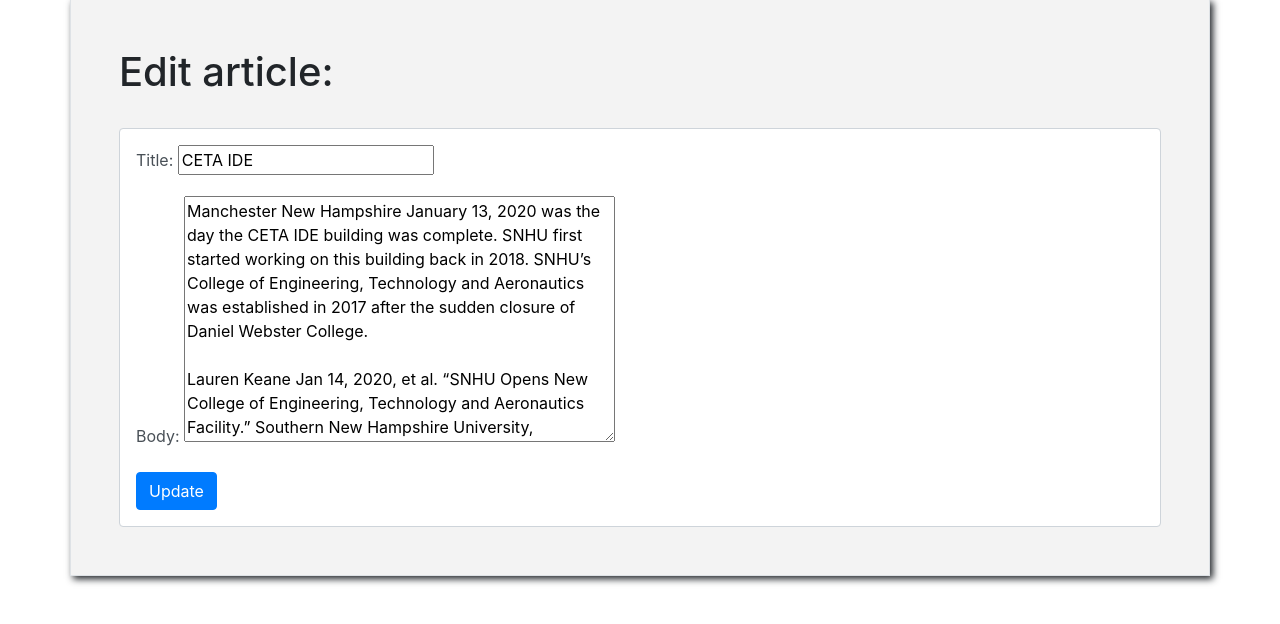
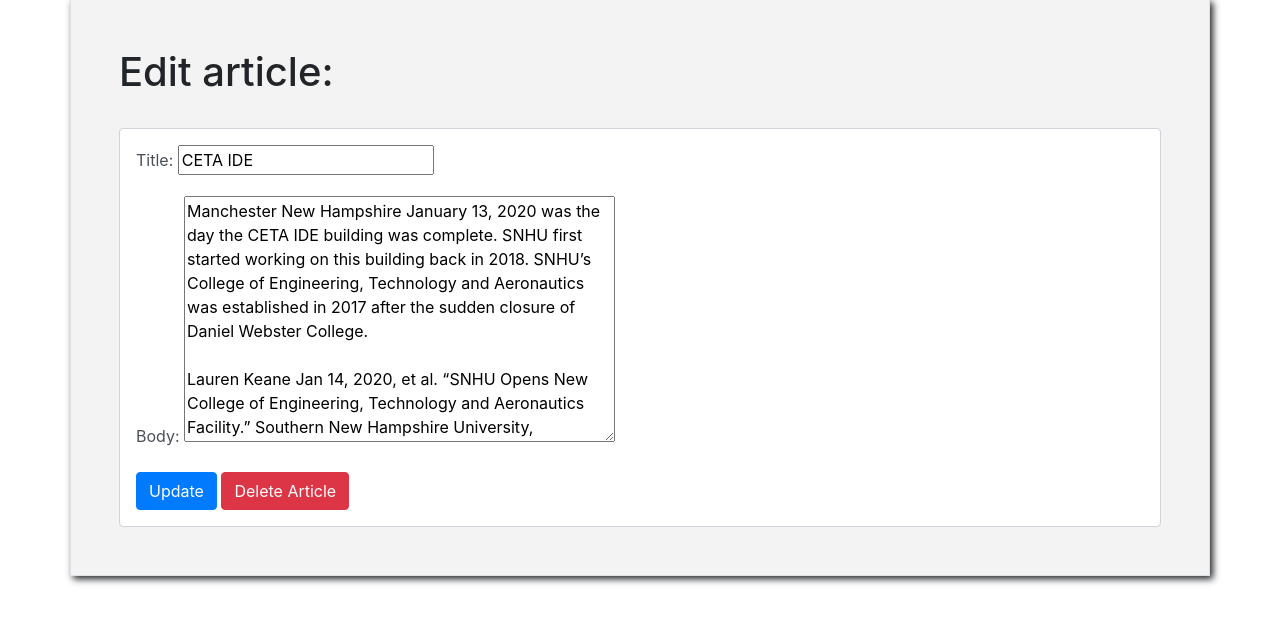
Before and after one commit to SNHU-CETA-CIT-CS/final-project-teamone, a Django app: page /post/4/edit/ in a window 1280 px wide. Shown: the part 139-763 px from the top of the page. Run offline with Django 4.2, Linux system fonts and the light colour scheme; data comes from the database, SQL or seed files in the repository.

Commit message:
Create delete button
Create delete button in articleEditView.html

```diff
--- a/templates/articleEditView.html
+++ b/templates/articleEditView.html
@@ -11,6 +11,7 @@
             <form action="" method="post">{% csrf_token %}
             {{ form.as_p }}
             <input type="submit" value="Update" class="btn btn-primary">
+                <button class="btn btn-danger"><a href="{% url 'post_delete' post.pk %}" class="text-white">Delete Article</a></button>
             </form>
         </p1>
 {% endblock content %}
```
